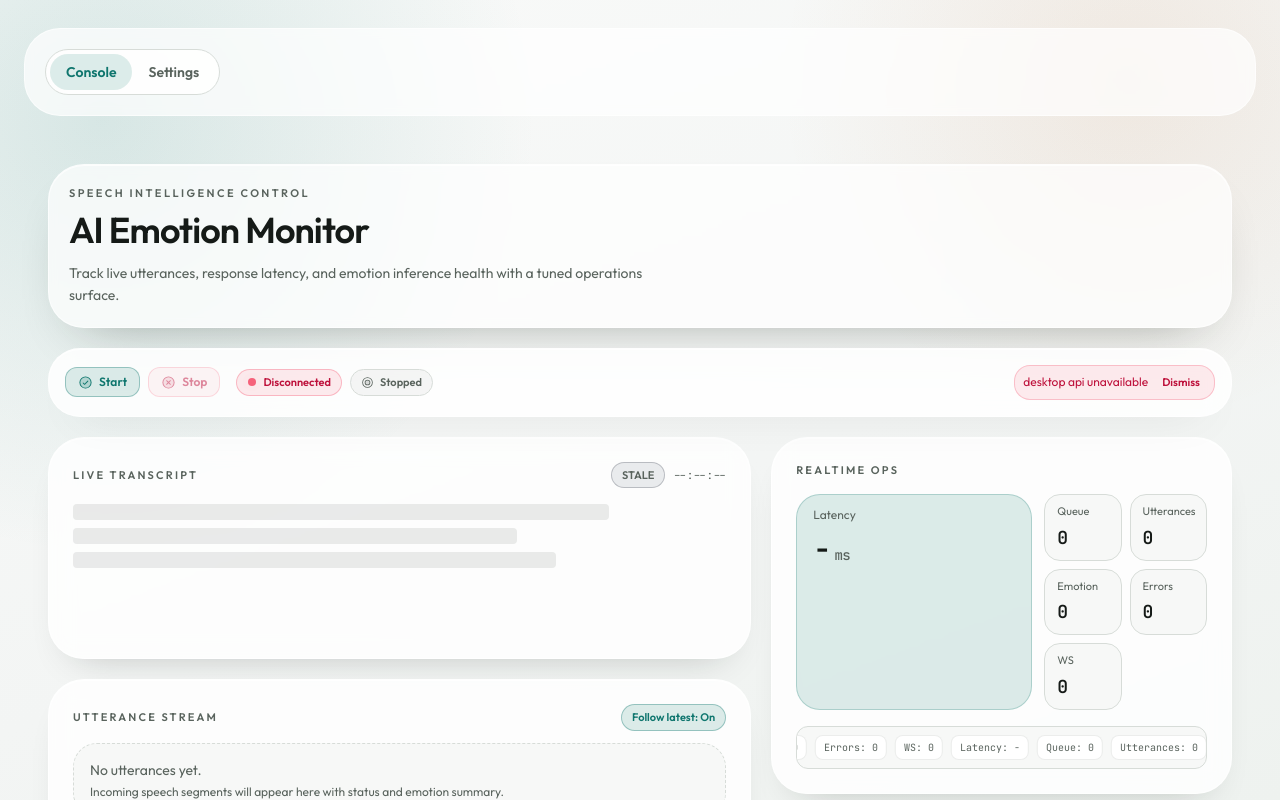
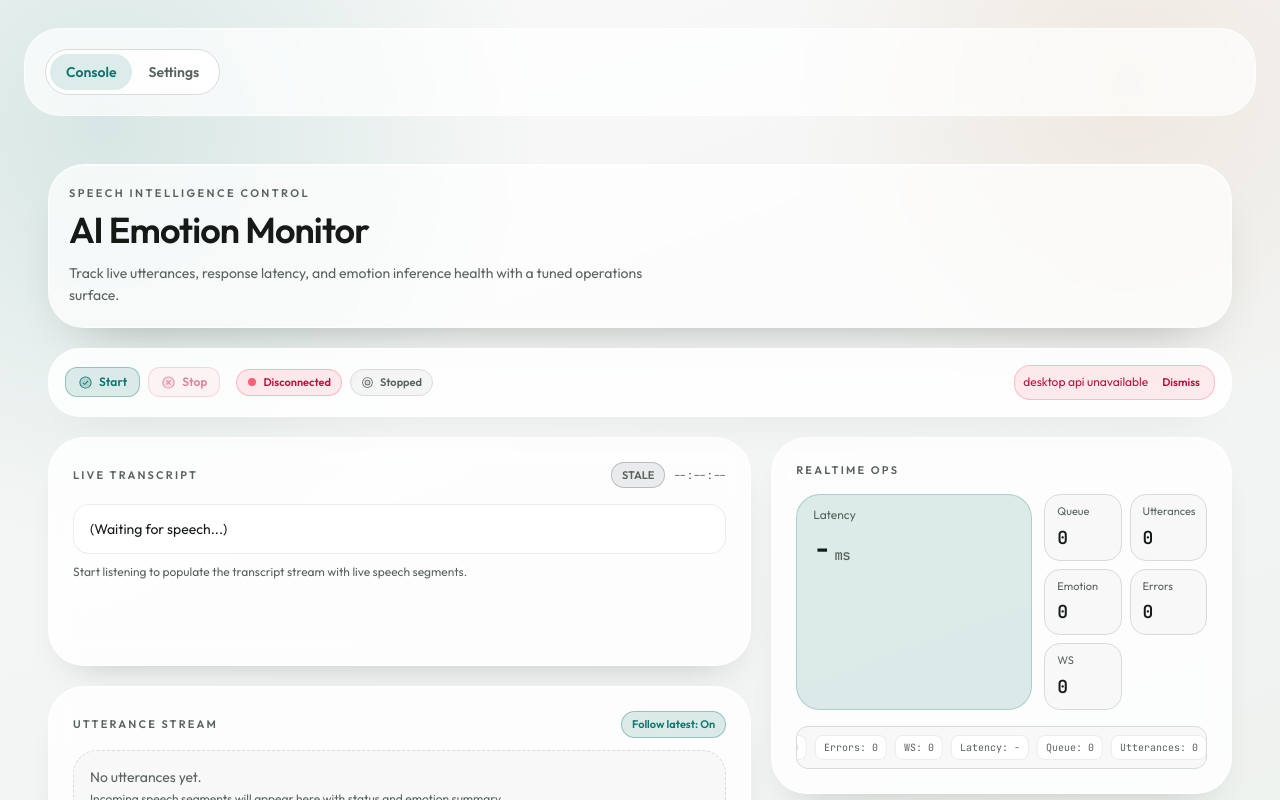
Before and after one commit to faiz-gear/ai-emition-osc, a Next.js app in the folder client/: page / in a window 1280 px wide. Shown: the top 800 px of the page. Built offline with nearby package versions, Linux system fonts and the light colour scheme.

Commit message:
refactor(client): adapt dashboard to desktop final transcript events

```diff
--- a/client/app/page.tsx
+++ b/client/app/page.tsx
@@ -32,7 +32,6 @@ import {
 } from "@/lib/dashboard/utterance-utils";
 import type {
   AsrFinalEvent,
-  AsrPartialEvent,
   EmotionDroppedEvent,
   EmotionResultEvent,
   EmotionStartEvent,
@@ -49,7 +48,6 @@ type DashboardState = {
   status: StatusResponse | null;
   metrics: Metrics | null;
   utterances: Utterance[];
-  currentPartial: string;
   lastTranscriptUpdateMs: number | null;
 };
 
@@ -57,7 +55,6 @@ type Action =
   | { type: "SNAPSHOT"; payload: SnapshotPayload }
   | { type: "STATUS"; payload: StatusResponse }
   | { type: "METRICS"; payload: Metrics }
-  | { type: "ASR_PARTIAL"; payload: AsrPartialEvent }
   | { type: "ASR_FINAL"; payload: AsrFinalEvent }
   | { type: "EMOTION_START"; payload: EmotionStartEvent }
   | { type: "EMOTION_RESULT"; payload: EmotionResultEvent }
@@ -67,20 +64,55 @@ const initialState: DashboardState = {
   status: null,
   metrics: null,
   utterances: [],
-  currentPartial: "",
   lastTranscriptUpdateMs: null,
 };
+
+function parseTranscriptTimestamp(value?: string | null): number | null {
+  if (!value) {
+    return null;
+  }
+
+  const parsed = Date.parse(value);
+  return Number.isNaN(parsed) ? null : parsed;
+}
+
+function hasFinalTranscript(utterance: Utterance): boolean {
+  return Boolean(utterance.final_text?.trim());
+}
+
+function normalizeDesktopUtterances(utterances: Utterance[]): Utterance[] {
+  return normalizeAndSortUtterances(
+    utterances
+      .filter(hasFinalTranscript)
+      .map((utterance) => ({
+        ...utterance,
+        partial_text: null,
+      })),
+  );
+}
+
+function getLastTranscriptUpdateMs(utterances: Utterance[]): number | null {
+  const latestFinalizedUtterance = utterances[0];
+  if (!latestFinalizedUtterance) {
+    return null;
+  }
+
+  return (
+    parseTranscriptTimestamp(
+      latestFinalizedUtterance.ended_at ?? latestFinalizedUtterance.started_at,
+    ) ?? null
+  );
+}
 
 function reducer(state: DashboardState, action: Action): DashboardState {
   switch (action.type) {
     case "SNAPSHOT": {
-      const utterances = normalizeAndSortUtterances(action.payload.utterances ?? []);
+      const utterances = normalizeDesktopUtterances(action.payload.utterances ?? []);
       return {
         status: action.payload.status,
         metrics: action.payload.status.metrics,
         utterances,
-        currentPartial: utterances[0]?.partial_text ?? "",
-        lastTranscriptUpdateMs: utterances.length > 0 ? Date.now() : null,
+        lastTranscriptUpdateMs: getLastTranscriptUpdateMs(utterances),
       };
     }
     case "STATUS":
@@ -91,25 +123,8 @@ function reducer(state: DashboardState, action: Action): DashboardState {
       };
     case "METRICS":
       return { ...state, metrics: action.payload };
-    case "ASR_PARTIAL": {
-      const utterances = normalizeAndSortUtterances(
-        upsertUtterance(state.utterances, {
-          id: action.payload.utterance_id,
-          started_at: action.payload.started_at,
-          partial_text: action.payload.partial_text,
-          final_text: null,
-          emotion_status: "queued",
-        }),
-      );
-      return {
-        ...state,
-        utterances,
-        currentPartial: action.payload.partial_text,
-        lastTranscriptUpdateMs: Date.now(),
-      };
-    }
     case "ASR_FINAL": {
-      const utterances = normalizeAndSortUtterances(
+      const utterances = normalizeDesktopUtterances(
         upsertUtterance(state.utterances, {
           id: action.payload.utterance_id,
           started_at: action.payload.started_at,
@@ -122,12 +137,13 @@ function reducer(state: DashboardState, action: Action): DashboardState {
       return {
         ...state,
         utterances,
-        currentPartial: "",
-        lastTranscriptUpdateMs: Date.now(),
+        lastTranscriptUpdateMs:
+          parseTranscriptTimestamp(action.payload.ended_at ?? action.payload.started_at) ??
+          Date.now(),
       };
     }
     case "EMOTION_START": {
-      const utterances = normalizeAndSortUtterances(
+      const utterances = normalizeDesktopUtterances(
         upsertUtterance(state.utterances, {
           id: action.payload.utterance_id,
           emotion_status: "processing",
@@ -136,7 +152,7 @@ function reducer(state: DashboardState, action: Action): DashboardState {
       return { ...state, utterances };
     }
     case "EMOTION_RESULT": {
-      const utterances = normalizeAndSortUtterances(
+      const utterances = normalizeDesktopUtterances(
         upsertUtterance(state.utterances, {
           id: action.payload.utterance_id,
           emotion: action.payload.emotion,
@@ -147,7 +163,7 @@ function reducer(state: DashboardState, action: Action): DashboardState {
       return { ...state, utterances };
     }
     case "EMOTION_DROPPED": {
-      const utterances = normalizeAndSortUtterances(
+      const utterances = normalizeDesktopUtterances(
         upsertUtterance(state.utterances, {
           id: action.payload.utterance_id,
           emotion_status: "dropped",
@@ -169,9 +185,6 @@ function mapEventToAction(event: EventEnvelope): Action | null {
   }
   if (event.type === "metrics") {
     return { type: "METRICS", payload: event.data as Metrics };
-  }
-  if (event.type === "asr_partial") {
-    return { type: "ASR_PARTIAL", payload: event.data as AsrPartialEvent };
   }
   if (event.type === "asr_final") {
     return { type: "ASR_FINAL", payload: event.data as AsrFinalEvent };
@@ -450,11 +463,11 @@ export default function DashboardPage() {
 
   const latestUtterance = state.utterances[0] ?? null;
 
-  const liveText =
-    (state.currentPartial || latestUtterance?.final_text || latestUtterance?.partial_text || "").trim();
+  const liveText = (latestUtterance?.final_text ?? "").trim();
 
   const isProcessing =
-    Boolean(state.currentPartial.trim()) || latestUtterance?.emotion_status === "processing";
+    Boolean(latestUtterance?.final_text?.trim()) &&
+    latestUtterance?.emotion_status === "processing";
 
   const freshness = deriveFreshness(state.lastTranscriptUpdateMs, nowMs);
 
--- a/client/components/dashboard/LiveTranscriptStage.tsx
+++ b/client/components/dashboard/LiveTranscriptStage.tsx
@@ -30,8 +30,7 @@ export function LiveTranscriptStage({
 }: LiveTranscriptStageProps) {
   const { locale, t } = useI18n();
   const trimmedText = text.trim();
-  const isBooting = !lastUpdatedAt && trimmedText.length === 0;
-  const isEmpty = !isBooting && trimmedText.length === 0;
+  const isEmpty = trimmedText.length === 0;
   const displayText = trimmedText || t("waitingForSpeech");
   const freshnessLabel =
     freshness === "LIVE"
@@ -62,13 +61,6 @@ export function LiveTranscriptStage({
         </div>
       </div>
 
-      {isBooting ? (
-        <div className="mt-4 space-y-2" aria-live="polite">
-          <div className="h-4 w-[82%] animate-pulse rounded bg-zinc-900/10" />
-          <div className="h-4 w-[68%] animate-pulse rounded bg-zinc-900/10" />
-          <div className="h-4 w-[74%] animate-pulse rounded bg-zinc-900/10" />
-        </div>
-      ) : (
       <p
         data-testid="live-transcript-text"
         className={`mt-4 min-h-12 rounded-2xl border border-[color:rgba(21,26,23,0.08)] bg-[color:rgba(255,255,255,0.75)] px-4 py-3 text-sm leading-6 text-[color:var(--text-primary)] ${
@@ -77,7 +69,6 @@ export function LiveTranscriptStage({
       >
         {displayText}
       </p>
-      )}
 
       {isEmpty ? (
         <p className="mt-2 text-xs leading-relaxed text-[color:var(--text-secondary)]">
--- a/client/components/dashboard/UtteranceStreamPanel.tsx
+++ b/client/components/dashboard/UtteranceStreamPanel.tsx
@@ -130,8 +130,7 @@ export function UtteranceStreamPanel({
         >
           <AnimatePresence initial={false}>
             {utterances.map((utterance) => {
-              const content =
-                (utterance.final_text ?? utterance.partial_text ?? "").trim() || t("emptyUtterance");
+              const content = (utterance.final_text ?? "").trim() || t("emptyUtterance");
               const selected = selectedId === utterance.id;
               const expanded = expandedLookup.has(utterance.id);
               const canExpand = content.length > 96;
```
Also changed, not shown: 2 other files (tests, documents, lock files or other folders). Lines whose indentation alone changed are shown as unchanged.
